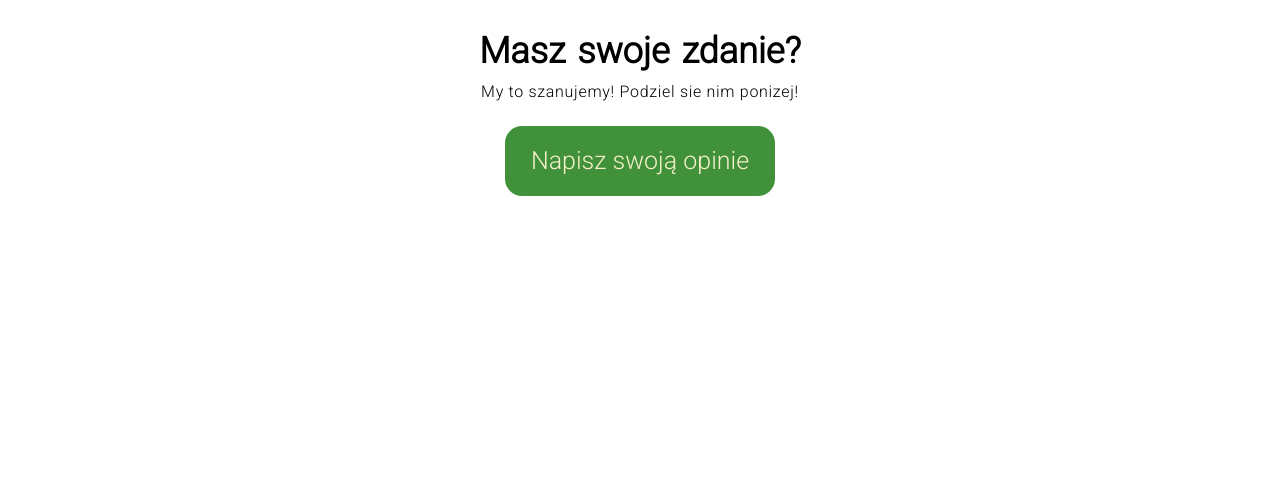
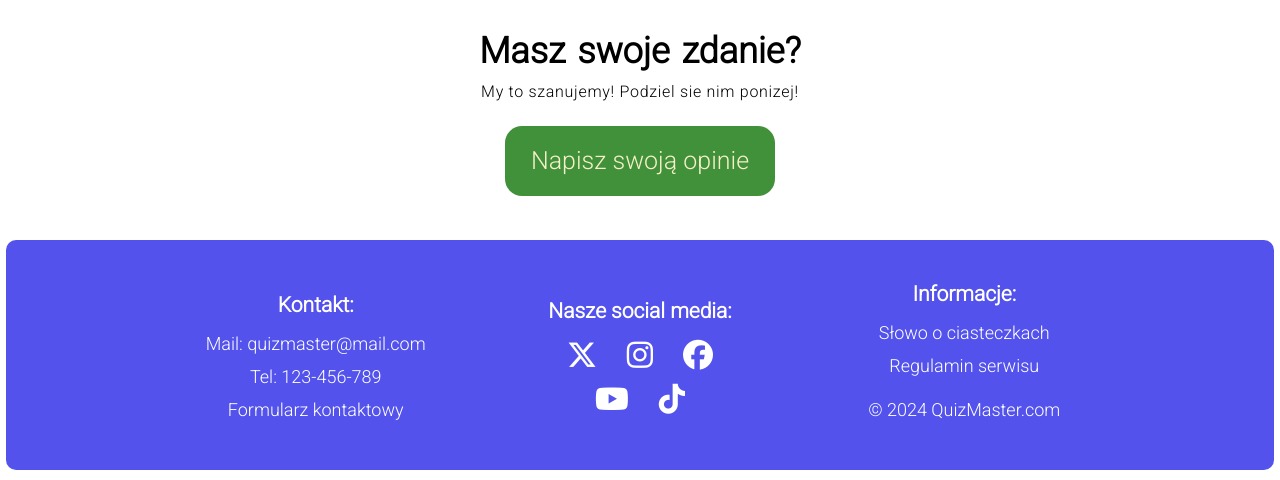
Before and after one commit to Meiroth73/QuizMaster, a PHP site: page / in a window 1280 px wide; the page is wider, and only the part inside the window is pictured. Shown: the part 4623-5103 px from the top of that part. Before the commit the page ends 4819 px from the top of that part, so only its background shows below. Run offline with PHP 8.4, Linux system fonts and the light colour scheme; data comes from the database, SQL or seed files in the repository.

Commit message:
add footer section
add footer section, move nav to single file

```diff
--- /dev/null
+++ b/elements/footer.html
@@ -0,0 +1,26 @@
+<footer>
+    <div>
+        <h6>Kontakt:</h6>
+        <p>Mail: quizmaster@mail.com</p>
+        <p>Tel: 123-456-789</p>
+        <a href="./">Formularz kontaktowy</a>
+    </div>
+    <div>
+        <h6>Nasze social media:</h6>
+        <span>
+            <a href=""><i class="fa-brands fa-x-twitter"></i></a>
+            <a href=""><i class="fa-brands fa-instagram"></i></a>
+            <a href=""><i class="fa-brands fa-facebook"></i></a>
+        </span>
+        <span>
+            <a href=""><i class="fa-brands fa-youtube"></i></a>
+            <a href=""><i class="fa-brands fa-tiktok"></i></a>
+        </span>
+    </div>
+    <div>
+        <h6>Informacje:</h6>
+        <a href="">Słowo o ciasteczkach</a>
+        <a href="">Regulamin serwisu</a>
+        <p class="footer-p-copyrights">&copy; 2024 QuizMaster.com</p>
+    </div>
+</footer>
--- /dev/null
+++ b/elements/header.html
@@ -0,0 +1,22 @@
+<header>
+    <nav>
+        <div class="nav-logo">
+            <a href="./" class="logo no-select">
+                <p class="logo-part-1">Quiz</p>
+                <p class="logo-part-2">Master</p>
+            </a>
+        </div>
+        <div class="nav-links">
+            <a href="./" class="nav-btn no-select">Start</a>
+            <a href="./" class="nav-btn no-select">Quizy</a>
+            <a href="./" class="nav-btn no-select">Losuj 1 pytanie</a>
+            <a href="./" class="nav-btn no-select">Ogłoszenia</a>
+            <a href="./" class="nav-btn no-select">FAQ</a>
+        </div>
+        <div class="nav-div-login">
+            <a href="./" class="nav-login">Zaloguj się</a>
+            <p class="backslash">|</p>
+            <a href="./" class="nav-register">Zarejestruj się</a>
+        </div>
+    </nav>
+</header>
--- a/index.php
+++ b/index.php
@@ -31,28 +31,9 @@
     </head>
     <body>
         <section class="document">
-            <header>
-                <nav>
-                    <div class="nav-logo">
-                        <a href="./" class="logo no-select">
-                            <p class="logo-part-1">Quiz</p>
-                            <p class="logo-part-2">Master</p>
-                        </a>
-                    </div>
-                    <div class="nav-links">
-                        <a href="./" class="nav-btn no-select">Start</a>
-                        <a href="./" class="nav-btn no-select">Quizy</a>
-                        <a href="./" class="nav-btn no-select">Losuj 1 pytanie</a>
-                        <a href="./" class="nav-btn no-select">Ogłoszenia</a>
-                        <a href="./" class="nav-btn no-select">FAQ</a>
-                    </div>
-                    <div class="nav-div-login">
-                        <a href="./" class="nav-login">Zaloguj się</a>
-                        <p class="backslash">|</p>
-                        <a href="./" class="nav-register">Zarejestruj się</a>
-                    </div>
-                </nav>
-            </header>
+            <?php
+                require_once("elements/header.html");
+            ?>
             <section class="document-body">
                 <section class="section-motivation">
                     <div class="motivation-box motivation-box-1">
@@ -204,6 +185,9 @@
                 </section>
             </section>
         </section>
+        <?php
+            require_once('./elements/footer.html');
+        ?>
         <script src="main.js"></script>
     </body>
 </html>
--- a/style.css
+++ b/style.css
@@ -644,3 +644,59 @@ nav {
     background-color: #478841;
     border-radius: 5px;
 }
+
+/* footer section */
+
+footer {
+    width: 99%;
+    min-height: 230px;
+    z-index: 100;
+    background-color: #5352ed;
+    margin: 10px;
+    border-radius: 10px;
+    display: flex;
+    justify-content: center;
+    align-items: center;
+    flex-direction: row;
+    padding: 10px;
+}
+
+footer div {
+    width: 26%;
+    height: 100%;
+    display: flex;
+    justify-content: center;
+    align-items: center;
+    flex-direction: column;
+}
+
+footer :is(p, a, h6) {
+    color: #fff;
+    padding: 6px;
+    font-size: 18px;
+    text-decoration: none;
+}
+
+footer h6 {
+    font-size: 21px;
+    /* padding: 20px; */
+    font-weight: bold;
+    padding: 10px;
+}
+
+footer a {
+    cursor: pointer;
+}
+
+footer a:hover {
+    color: #eee;
+}
+
+footer i {
+    font-size: 30px;
+    padding: 7px;
+}
+
+.footer-p-copyrights {
+    padding: 17px;
+}
```
Also changed, not shown: 1 other file.
